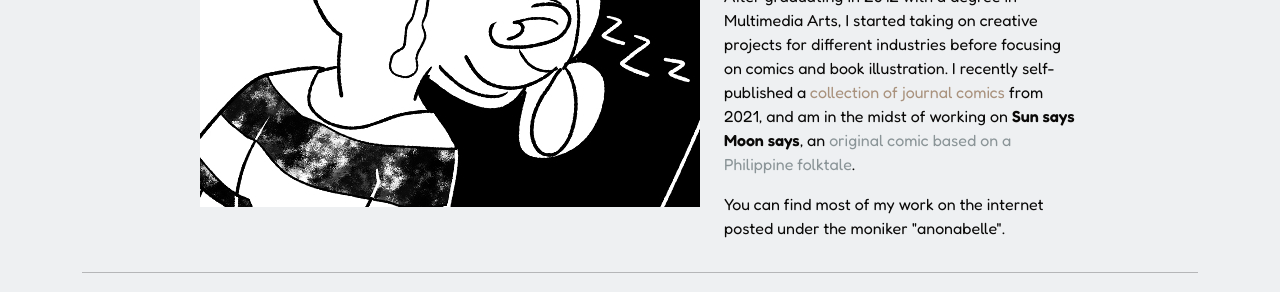
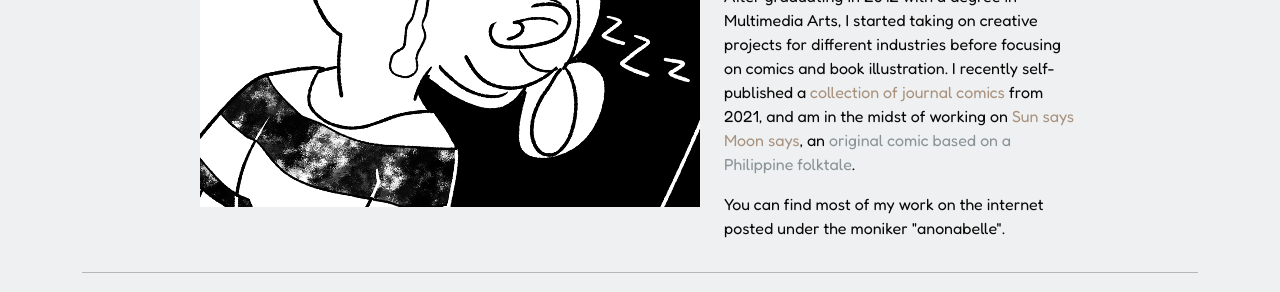
Before and after one commit to nabelore/nabelore.github.io, a Jekyll site: the page built from assets/html/about.html, in a window 1280 px wide. Shown: the part 549-841 px from the top of the page. Built offline with Jekyll 4.4.1, drawn with Linux system fonts in a browser that asks for light colours.

Commit message:
Update about.html

```diff
--- a/assets/html/about.html
+++ b/assets/html/about.html
@@ -33,7 +33,7 @@ keywords:
           </ul>
         </p>
 
-        <p>After graduating in 2012 with a degree in Multimedia Arts, I started taking on creative projects for  different industries before focusing on comics and book illustration. I recently self-published a <a href="/comictherapy">collection of journal comics</a> from 2021, and am in the midst of working on <b>Sun says Moon says</b>, an <span class="textaccent2">original comic based on a Philippine folktale</span>.</p>
+        <p>After graduating in 2012 with a degree in Multimedia Arts, I started taking on creative projects for  different industries before focusing on comics and book illustration. I recently self-published a <a href="/comictherapy">collection of journal comics</a> from 2021, and am in the midst of working on <a href="/sunmoon">Sun says Moon says</a>, an <span class="textaccent2">original comic based on a Philippine folktale</span>.</p>
 
         <p>You can find most of my work on the internet posted under the moniker "anonabelle".</p>
       </div>
```
